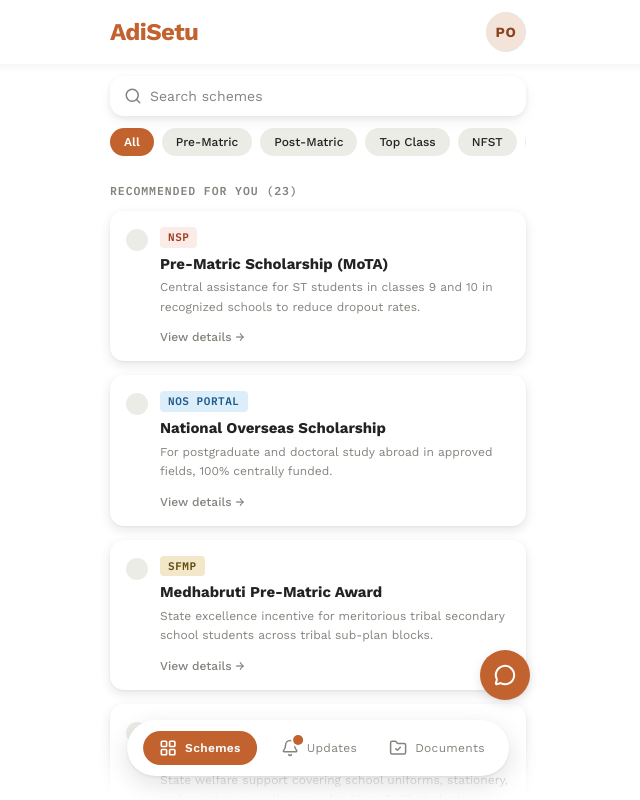
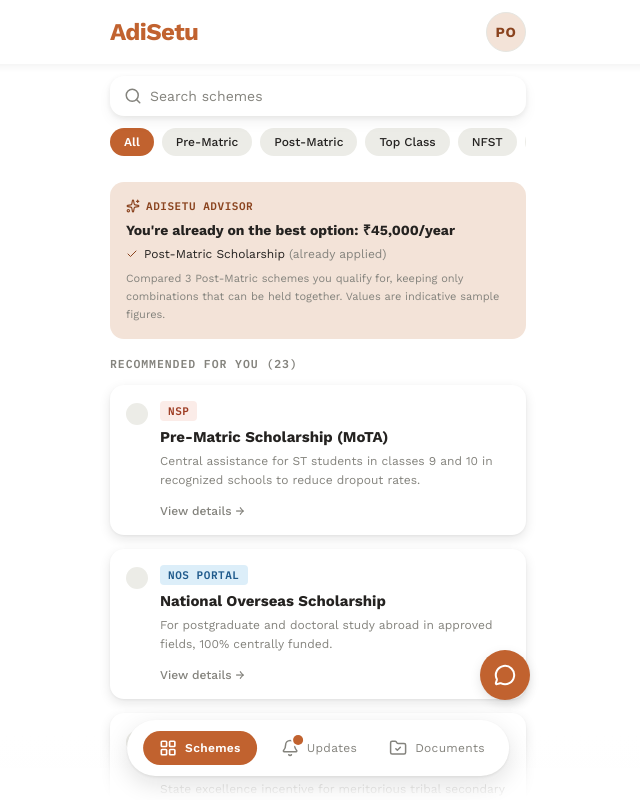
Before and after one commit to rogeralukka/AdiSetu, a React (Vite) app in the folder frontend/: page / in a window 1280 px wide. Shown: the whole page, without its empty margins (322-962 px from the left). Built offline with nearby package versions, Linux system fonts and the light colour scheme; sample sign-in values are in the browser's storage.

Commit message:
Add batch conflict rules and AdiSetu Advisor recommendation

```diff
--- a/frontend/src/data/mockData.js
+++ b/frontend/src/data/mockData.js
@@ -24,7 +24,7 @@ export const initialStudents = [
     id: "student-2",
     name: "Birsa Oraon",
     initials: "BO",
-    class: 8,
+    class: 9,
     category: "ST",
     subTribe: "Oraon (Kurukh)",
     guardianManaged: true,
--- /dev/null
+++ b/frontend/src/data/schemeRules.js
@@ -0,0 +1,146 @@
+// Scheme combination rules + "AdiSetu Advisor" (rule-based, deterministic).
+//
+// PROTOTYPE RULES: these encode the single-benefit principle (a student generally cannot
+// hold two scholarships of the same level, or scholarships from different levels, at the same time).
+// They are meant to be configured by the Super Admin (Eligibility Criteria tab) and MUST be
+// confirmed against current MoTA guidelines before production. Values are INDICATIVE sample
+// figures used only to rank options in the prototype - not official amounts.
+
+// value      = indicative annual benefit in INR (sample data)
+// stackable  = a supplementary grant/award that may be held alongside one main scholarship of the same level
+// state      = only for residents of that state (omit = central scheme)
+// requiresInstitution / requiresTribeGroup = extra eligibility conditions
+export const SCHEME_META = {
+  // Pre-Matric
+  pre: { value: 8000 },
+  'pre-odisha': { value: 5000, state: 'Odisha', stackable: true },
+  'pre-jharkhand': { value: 4500, state: 'Jharkhand' },
+  'pre-emrs': { value: 6000, stackable: true, requiresInstitution: 'Eklavya' },
+  'pre-pvtg': { value: 10500, stackable: true, requiresTribeGroup: 'PVTG' },
+  'pre-mp': { value: 4000, state: 'Madhya Pradesh' },
+  // Post-Matric
+  pm: { value: 45000 },
+  'pm-ekalyan': { value: 42000, state: 'Jharkhand' },
+  'pm-prerana': { value: 44400, state: 'Odisha' },
+  'pm-iti': { value: 23000 },
+  'pm-nec': { value: 22000, state: 'North East' },
+  'pm-cg': { value: 17000, state: 'Chhattisgarh' },
+  // Top Class
+  tc: { value: 300000 },
+  'tc-law': { value: 400000 },
+  'tc-aviation': { value: 3500000 },
+  'tc-design': { value: 380000 },
+  'tc-management': { value: 1200000 },
+  // NFST
+  nfst: { value: 444000 },
+  'nfst-humanities': { value: 444000 },
+  'nfst-climate': { value: 480000 },
+  'nfst-health': { value: 540000 },
+  // NOS
+  nos: { value: 2500000 },
+  'nos-stem': { value: 2600000 },
+  'nos-medicine': { value: 2400000 },
+  'nos-renewables': { value: 2500000 },
+};
+
+export const RULES = {
+  sameLevel: {
+    id: 'same-level',
+    label: 'One scholarship per level',
+    text: 'Only one main scholarship of the same level can be held at a time.',
+  },
+  crossLevel: {
+    id: 'cross-level',
+    label: 'One level at a time',
+    text: 'Scholarships for different education levels cannot be held together.',
+  },
+};
+
+const meta = (id) => SCHEME_META[id] || { value: 0 };
+const byId = (schemes, id) => schemes.find((s) => s.id === id);
+
+export function formatINR(n) {
+  return '₹' + Math.round(n).toLocaleString('en-IN');
+}
+
+// Returns null if a and b can be held together, else { rule, message }.
+export function findConflict(aId, bId, schemes) {
+  if (aId === bId) return null;
+  const a = byId(schemes, aId);
+  const b = byId(schemes, bId);
+  if (!a || !b) return null;
+  if (a.category !== b.category) {
+    return { rule: RULES.crossLevel, message: RULES.crossLevel.text };
+  }
+  if (meta(aId).stackable || meta(bId).stackable) return null;
+  return { rule: RULES.sameLevel, message: RULES.sameLevel.text };
+}
+
+// First already-selected scheme that blocks `candidateId`, or null.
+export function conflictWith(selectedIds, candidateId, schemes) {
+  for (const sid of selectedIds) {
+    if (sid === candidateId) continue;
+    const c = findConflict(sid, candidateId, schemes);
+    if (c) return { blockerId: sid, ...c };
+  }
+  return null;
+}
+
+export function isValidBundle(ids, schemes) {
+  for (let i = 0; i < ids.length; i++) {
+    for (let j = i + 1; j < ids.length; j++) {
+      if (findConflict(ids[i], ids[j], schemes)) return false;
+    }
+  }
+  return true;
+}
+
+export function bundleValue(ids) {
+  return ids.reduce((sum, id) => sum + meta(id).value, 0);
+}
+
+const STATES = ['Jharkhand', 'Odisha', 'Madhya Pradesh', 'Chhattisgarh', 'Maharashtra', 'Assam'];
+function studentState(student) {
+  const addr = student?.address || '';
+  return STATES.find((s) => addr.includes(s)) || null;
+}
+
+function levelCategory(student) {
+  const cls = Number(student?.class);
+  if (!cls) return null;
+  if (cls <= 10) return 'Pre-Matric';
+  if (cls <= 12) return 'Post-Matric';
+  return null; // higher levels need admission/degree data beyond this prototype
+}
+
+// Best valid combination (max indicative annual value) among schemes the student can
+// plausibly take (schemes already applied to are included, so the advisor can confirm a good choice). Exhaustive search over a tiny candidate set - deterministic, no LLM.
+export function recommendBundle(student, schemes, appliedIds = []) {
+  const category = levelCategory(student);
+  if (!category) return null;
+  const state = studentState(student);
+
+  const candidates = schemes.filter((s) => {
+    if (s.category !== category) return false;
+    const m = meta(s.id);
+    if (m.state && m.state !== state) return false;
+    if (m.requiresInstitution && !(student.institution || '').includes(m.requiresInstitution)) return false;
+    if (m.requiresTribeGroup && !(student.tribeGroup || '').includes(m.requiresTribeGroup)) return false;
+    return true;
+  });
+  if (candidates.length === 0 || candidates.length > 12) return null;
+
+  let best = { ids: [], value: 0 };
+  const n = candidates.length;
+  for (let mask = 1; mask < 1 << n; mask++) {
+    const ids = [];
+    for (let i = 0; i < n; i++) if (mask & (1 << i)) ids.push(candidates[i].id);
+    if (!isValidBundle(ids, schemes)) continue;
+    const value = bundleValue(ids);
+    if (value > best.value) best = { ids, value };
+  }
+  if (best.ids.length === 0) return null;
+  const newIds = best.ids.filter((id) => !appliedIds.includes(id));
+  const appliedIn = best.ids.filter((id) => appliedIds.includes(id));
+  return { ...best, newIds, appliedIn, category, considered: candidates.length };
+}
--- a/frontend/src/data/translations.js
+++ b/frontend/src/data/translations.js
@@ -159,7 +159,7 @@ export const enDict = {
   "labelFinancialBenefit": "Financial Benefit",
   "labelDeadline": "Application Deadline",
   "searchPlaceholder": "Search schemes",
-  "applyToSelected": "Apply to selected",
+  "applyToSelected": "Review & apply",
   "viewDetails": "View details",
   "applyForScholarship": "Apply for this Scholarship",
   "applicationSubmitted": "Application Already Submitted",
--- a/frontend/src/screens/SchemesScreen.jsx
+++ b/frontend/src/screens/SchemesScreen.jsx
@@ -8,11 +8,12 @@ import TopBar from '../components/TopBar';
 import BottomNav from '../components/BottomNav';
 import ChatSheet from '../components/ChatSheet';
 import ApplyModal from '../components/ApplyModal';
-import { Search, Check, ArrowRight } from 'lucide-react';
+import { Search, Check, ArrowRight, Sparkles, Ban } from 'lucide-react';
+import { conflictWith, recommendBundle, bundleValue, formatINR } from '../data/schemeRules';
 
 export default function SchemesScreen() {
   const navigate = useNavigate();
-  const { schemes, applications, selectedSchemeIds, toggleSchemeSelection, clearSchemeSelection, t } = useApp();
+  const { schemes, applications, selectedSchemeIds, toggleSchemeSelection, clearSchemeSelection, currentStudent, t } = useApp();
   const [searchQuery, setSearchQuery] = useState('');
   const [activeFilter, setActiveFilter] = useState('All');
   const [isBatchModalOpen, setIsBatchModalOpen] = useState(false);
@@ -44,6 +45,17 @@ export default function SchemesScreen() {
   // Exclude schemes that have already been applied to (Fix 1)
   const appliedSchemeIds = applications.map((a) => a.schemeId);
   const unappliedSchemes = schemes.filter((scheme) => !appliedSchemeIds.includes(scheme.id));
+
+  // AdiSetu Advisor: best valid combination for this student (rule-based, deterministic)
+  const recommendation = recommendBundle(currentStudent, schemes, appliedSchemeIds);
+  const nameOf = (id) => {
+    const sc = schemes.find((x) => x.id === id);
+    return sc ? sc.shortName || sc.name : id;
+  };
+  const selectRecommended = () => {
+    clearSchemeSelection();
+    recommendation.newIds.forEach((id) => toggleSchemeSelection(id));
+  };
 
   // Filter schemes based on search and category
   const filteredSchemes = unappliedSchemes.filter((scheme) => {
@@ -134,6 +146,50 @@ export default function SchemesScreen() {
 
       {/* Main Content Area: Scheme Cards List scrolling smoothly underneath */}
       <main className="max-w-md mx-auto px-4 pt-4 pb-28 space-y-4">
+        {/* AdiSetu Advisor: best combination of schemes that can be held together */}
+        {recommendation && !searchQuery && (
+          <section
+            aria-label="Best scheme combination"
+            className="bg-accent-soft rounded-card p-4 shadow-xs"
+          >
+            <div className="flex items-center gap-1.5 text-accent-dark">
+              <Sparkles size={14} />
+              <span className="font-mono text-[11px] font-semibold uppercase tracking-wider">AdiSetu Advisor</span>
+            </div>
+            <p className="text-sm font-bold text-text mt-1.5 leading-snug">
+              {recommendation.newIds.length === 0
+                ? `You're already on the best option: ${formatINR(recommendation.value)}/year`
+                : `Best combination for ${currentStudent?.name?.split(' ')[0]}: ${formatINR(recommendation.value)}/year`}
+            </p>
+            <ul className="mt-1.5 space-y-0.5">
+              {recommendation.ids.map((id) => (
+                <li key={id} className="text-xs text-text flex items-center gap-1.5">
+                  <Check size={12} className="text-accent-dark flex-shrink-0" />
+                  <span className="truncate">
+                    {nameOf(id)}
+                    {recommendation.appliedIn.includes(id) && (
+                      <span className="text-muted"> (already applied)</span>
+                    )}
+                  </span>
+                </li>
+              ))}
+            </ul>
+            <p className="text-[11px] text-muted mt-2 leading-relaxed">
+              Compared {recommendation.considered} {recommendation.category} schemes you qualify for, keeping only
+              combinations that can be held together. Values are indicative sample figures.
+            </p>
+            {recommendation.newIds.length > 0 && (
+              <button
+                type="button"
+                onClick={selectRecommended}
+                className="mt-2.5 h-8 px-3.5 rounded-full bg-accent text-white text-xs font-bold active:scale-95 transition-transform"
+              >
+                Select {recommendation.appliedIn.length > 0 ? 'the new ones' : 'these'}
+              </button>
+            )}
+          </section>
+        )}
+
         {/* Recommended for you Section */}
         <div>
           <div className="section-label mb-3">
@@ -144,6 +200,7 @@ export default function SchemesScreen() {
             {filteredSchemes.map((scheme) => {
               const isSelected = selectedSchemeIds.includes(scheme.id);
               const sourcePillClass = getSourcePillClass(scheme.source);
+              const blocked = isSelected ? null : conflictWith(selectedSchemeIds, scheme.id, schemes);
 
               return (
                 <div
@@ -157,11 +214,15 @@ export default function SchemesScreen() {
                       role="checkbox"
                       aria-checked={isSelected}
                       aria-label={`Select ${scheme.shortName || scheme.name} for batch application`}
+                      aria-disabled={!!blocked}
+                      disabled={!!blocked}
                       onClick={() => toggleSchemeSelection(scheme.id)}
                       className={`w-[22px] h-[22px] mt-0.5 rounded-full flex items-center justify-center flex-shrink-0 transition-colors shadow-xs ${
                         isSelected
                           ? 'bg-accent text-white shadow-sm'
-                          : 'bg-[#ECECE7] dark:bg-[#2A2926] text-transparent hover:bg-[#E0E0DA] dark:hover:bg-[#343330]'
+                          : blocked
+                            ? 'bg-[#ECECE7] dark:bg-[#2A2926] text-muted opacity-50 cursor-not-allowed'
+                            : 'bg-[#ECECE7] dark:bg-[#2A2926] text-transparent hover:bg-[#E0E0DA] dark:hover:bg-[#343330]'
                       }`}
                     >
                       {isSelected && <Check size={14} strokeWidth={3} />}
@@ -192,6 +253,13 @@ export default function SchemesScreen() {
                       <p className="text-xs text-muted mt-1 leading-relaxed line-clamp-2">
                         {scheme.desc}
                       </p>
+
+                      {blocked && (
+                        <p className="mt-2 flex items-start gap-1.5 text-[11px] text-amber font-medium leading-snug" data-testid="conflict-note">
+                          <Ban size={12} className="mt-0.5 flex-shrink-0" />
+                          <span>Can't be held together with {nameOf(blocked.blockerId)}. {blocked.rule.label}.</span>
+                        </p>
+                      )}
 
                       {/* View details link - muted text color, orange only on hover/focus */}
                       <div className="mt-3 flex items-center justify-between">
@@ -245,6 +313,7 @@ export default function SchemesScreen() {
               </span>
               <span className="text-xs font-semibold">
                 {selectedSchemeIds.length === 1 ? '1 scheme selected' : `${selectedSchemeIds.length} schemes selected`}
+                <span className="font-normal opacity-90"> · ~{formatINR(bundleValue(selectedSchemeIds))}/yr</span>
               </span>
             </div>
 
```
